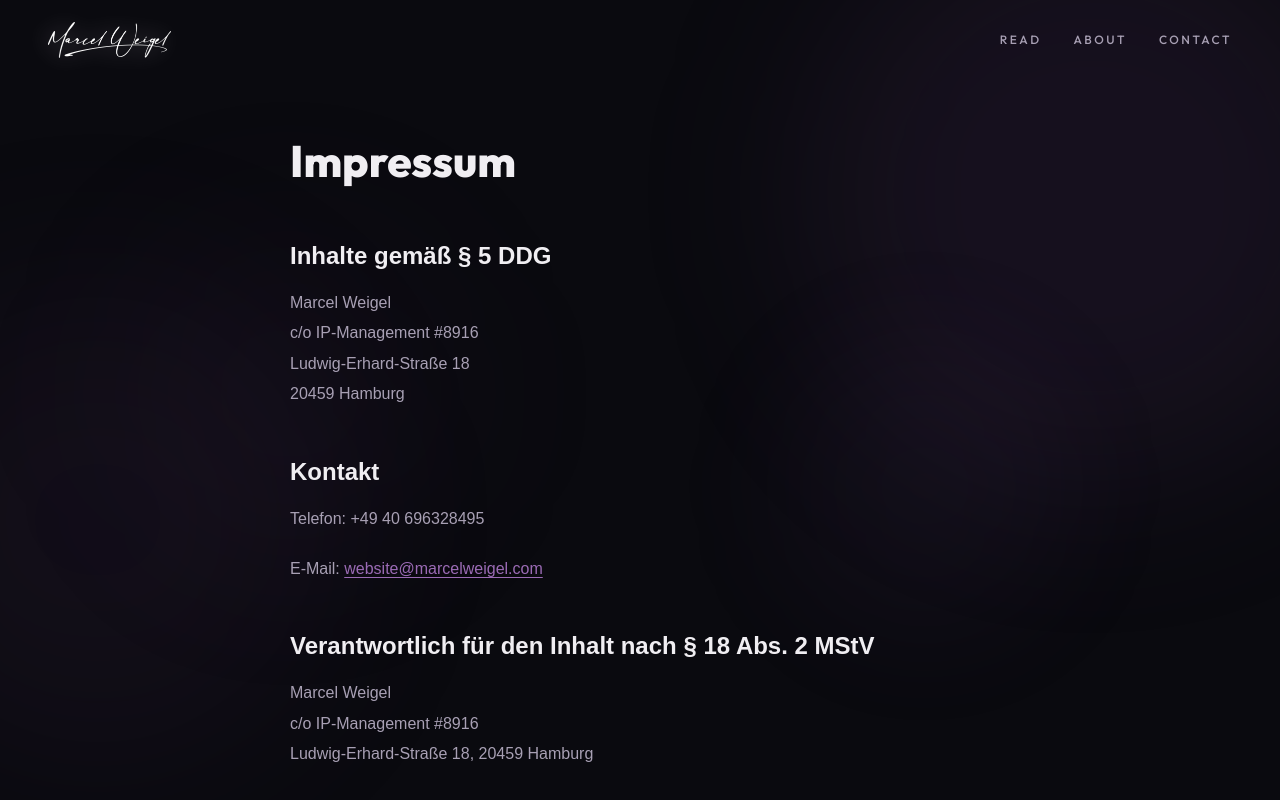
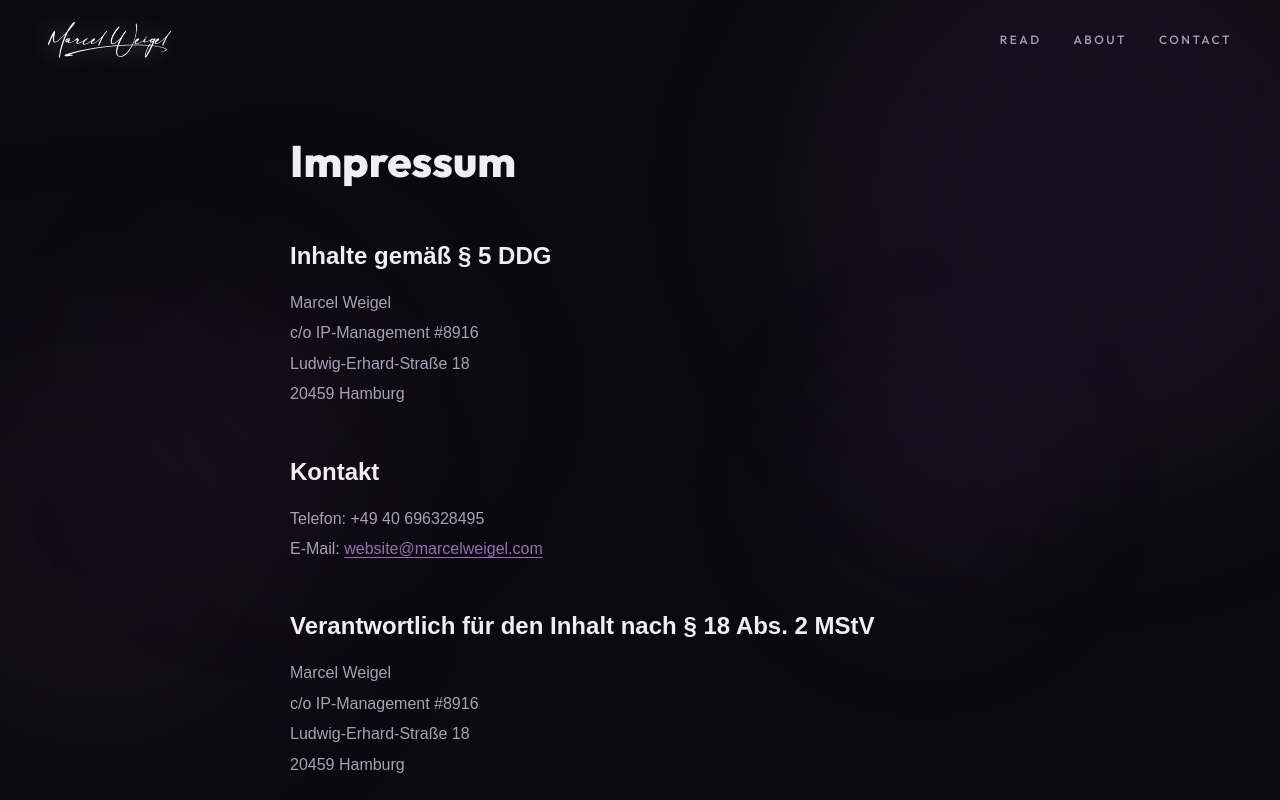
Before and after one commit to MW919/marcel-weigel-website, a Next.js app: page /impressum in a window 1280 px wide. Shown: the top 800 px of the page. Built offline with nearby package versions, Linux system fonts and the light colour scheme; a web font is replaced by a local one.

Commit message:
Add files via upload

```diff
--- a/app/impressum/page.js
+++ b/app/impressum/page.js
@@ -28,8 +28,9 @@ export default function ImpressumPage() {
 
           <div>
             <h2 className="text-brand-text font-heading text-lg font-bold mb-2">Kontakt</h2>
-            {imp.phone && <p>Telefon: {imp.phone}</p>}
-            <p>E-Mail: <a href={`mailto:${imp.email}`} className="text-accent-light hover:text-accent">{imp.email}</a></p>
+            <p style={{ whiteSpace: 'pre-line' }}>
+              Telefon: {imp.phone}{'\n'}E-Mail: <a href={`mailto:${imp.email}`} className="text-accent-light hover:text-accent">{imp.email}</a>
+            </p>
           </div>
 
           {imp.vatId && (
@@ -41,7 +42,7 @@ export default function ImpressumPage() {
 
           <div>
             <h2 className="text-brand-text font-heading text-lg font-bold mb-2">Verantwortlich für den Inhalt nach § 18 Abs. 2 MStV</h2>
-            <p>{imp.responsibleForContent}<br />{imp.address.split('\n')[0]}<br />{imp.address.split('\n').slice(1).join(', ')}</p>
+            <p style={{ whiteSpace: 'pre-line' }}>{imp.responsibleForContent}{'\n'}{imp.address}</p>
           </div>
 
           <div>
```
